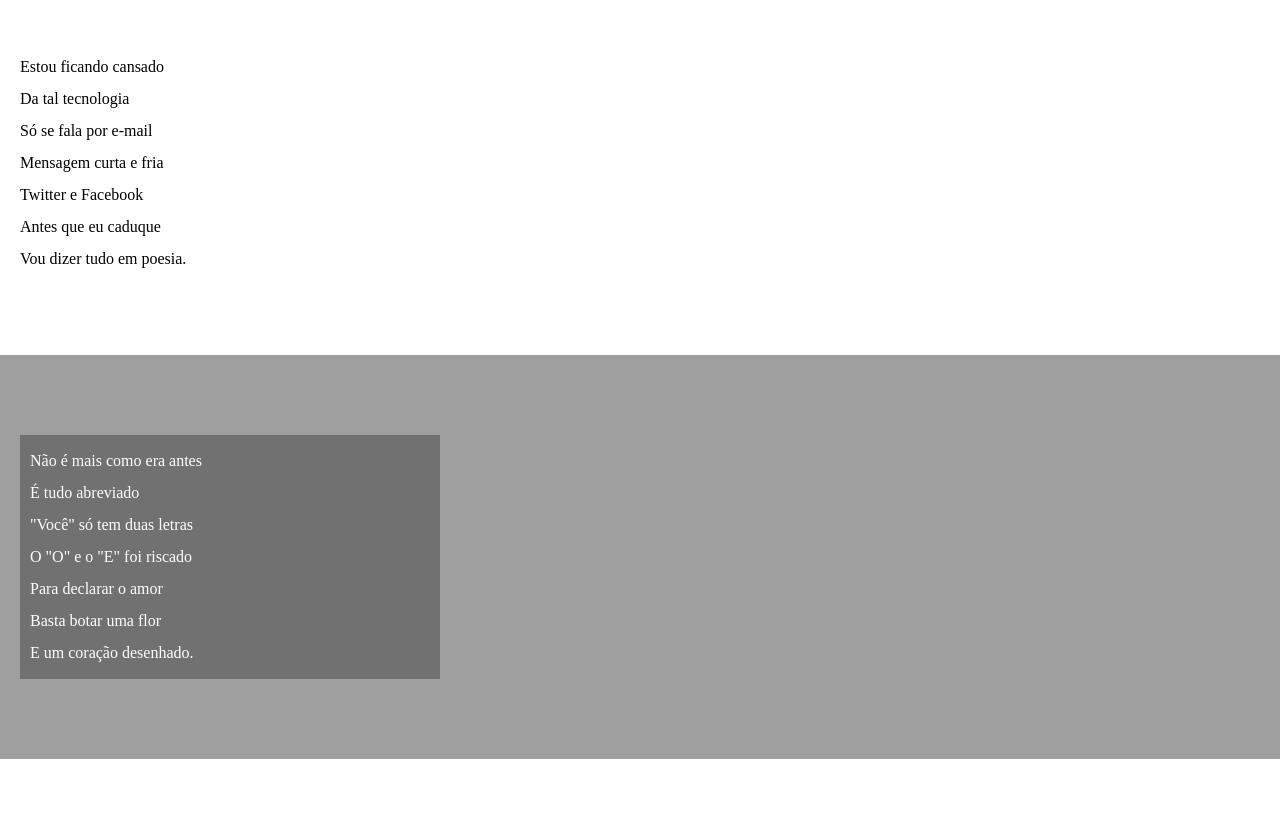
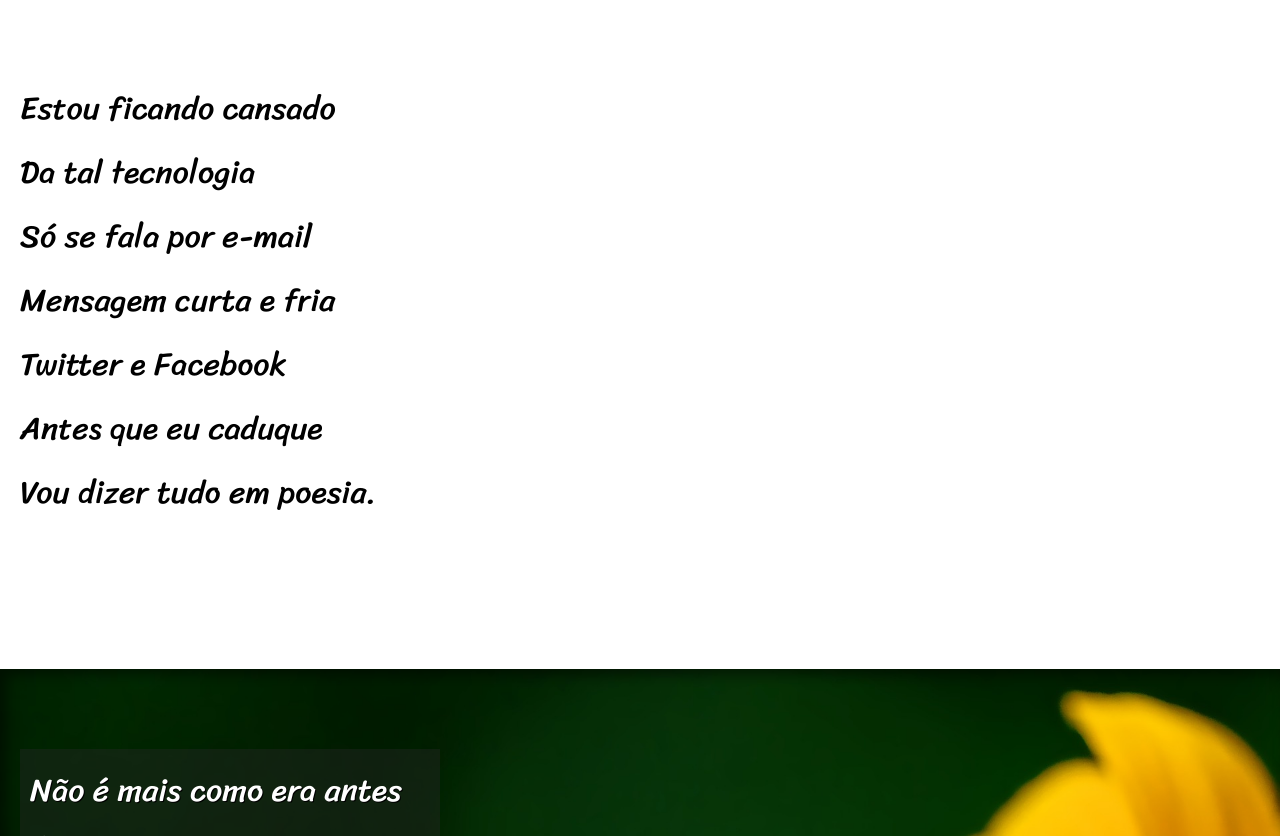
Before and after one commit to isaqueDoSantos/html-css, a plain HTML site: page exerciciosC/me desafiando/d04/index.html in a window 1280 px wide. Shown: the part 134-970 px from the top of the page. Drawn offline with Linux system fonts and the light colour scheme.

Commit message:
terminado

```diff
--- a/exerciciosC/me desafiando/d04/index.html
+++ b/exerciciosC/me desafiando/d04/index.html
@@ -25,7 +25,7 @@
                     </p>
                 </section>
 
-                <section class="imagem">
+                <section class="imagem" id="img1">
                     <p>
                         Não é mais como era antes <br>
                         É tudo abreviado <br>
@@ -57,7 +57,7 @@
                     </p>
                 </section>
 
-                <section class="imagem">
+                <section class="imagem" id="img2">
                     <p>
                         Tenho saudade das cartas <br>
                         Escritas com a própria mão <br>
--- a/exerciciosC/me desafiando/d04/style.css
+++ b/exerciciosC/me desafiando/d04/style.css
@@ -1,4 +1,12 @@
+@import url('https://fonts.googleapis.com/css2?family=Sriracha&display=swap');
 
+@import url('https://fonts.googleapis.com/css2?family=Passion+One&display=swap');
+
+:root{
+    --fonte1: Verdana, Tahoma, sans-serif;
+    --fonte2:  'Sriracha', cursive;
+    --fonte3: 'Passion One', cursive;
+}
 *{
     padding: 0px;
     margin: 0px;
@@ -6,6 +14,7 @@
 
 html,body{
     height: 100vh;
+ font-family: var(--fonte1);
 }
 header{
     background-color: black;
@@ -17,6 +26,8 @@
     color: white;
     padding-top: 30px;
     font-variant: small-caps;
+    font-family: var(--fonte3);
+    font-size: 3.5em;
 }
 
 header p{
@@ -39,7 +50,15 @@
     padding-bottom: 10vh;
     line-height: 2em;
     padding-left: 20px;
+    font-family: var(--fonte2);
+    font-size: 2em;
 }
+
+section p{
+    padding-bottom: 2em;
+}
+
+
 
 .normal{
     background-color: rgb(255, 255, 255)0.226);
@@ -47,8 +66,11 @@
 }
 
 .imagem{
-    background-color: rgba(39, 39, 39, 0.445);
+    background-color: rgba(39, 39, 39, 0.452);
     color: white;
+    box-shadow: inset 6px 6px 13px 0px rgba(0, 0, 0, 0.486);
+    background-size: cover;
+    background-attachment: fixed;
 
 }
 
@@ -56,8 +78,20 @@
     background-color: rgba(41, 41, 41, 0.384);
     width: 400px;
     padding: 10px;
+    text-shadow: 1px 1px 0px black;
+
 }
 
+section#img1{
+    background-image: url(imagens/background001.jpg);
+    background-position: right center;
+
+}
+
+section#img2{
+    background-image: url(imagens/background002.jpg);
+
+}
 footer{
     background-color: black;
     color: white;
```
